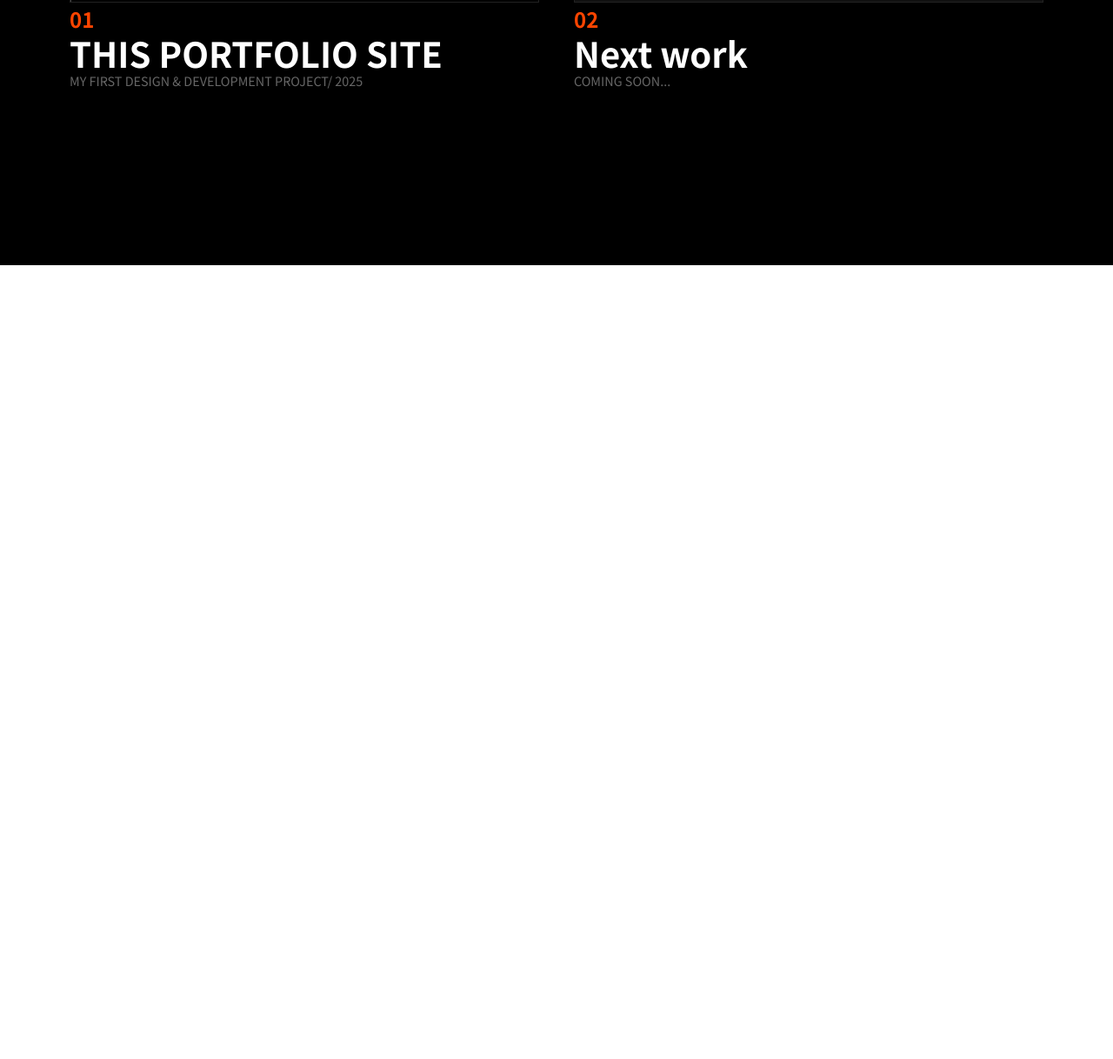
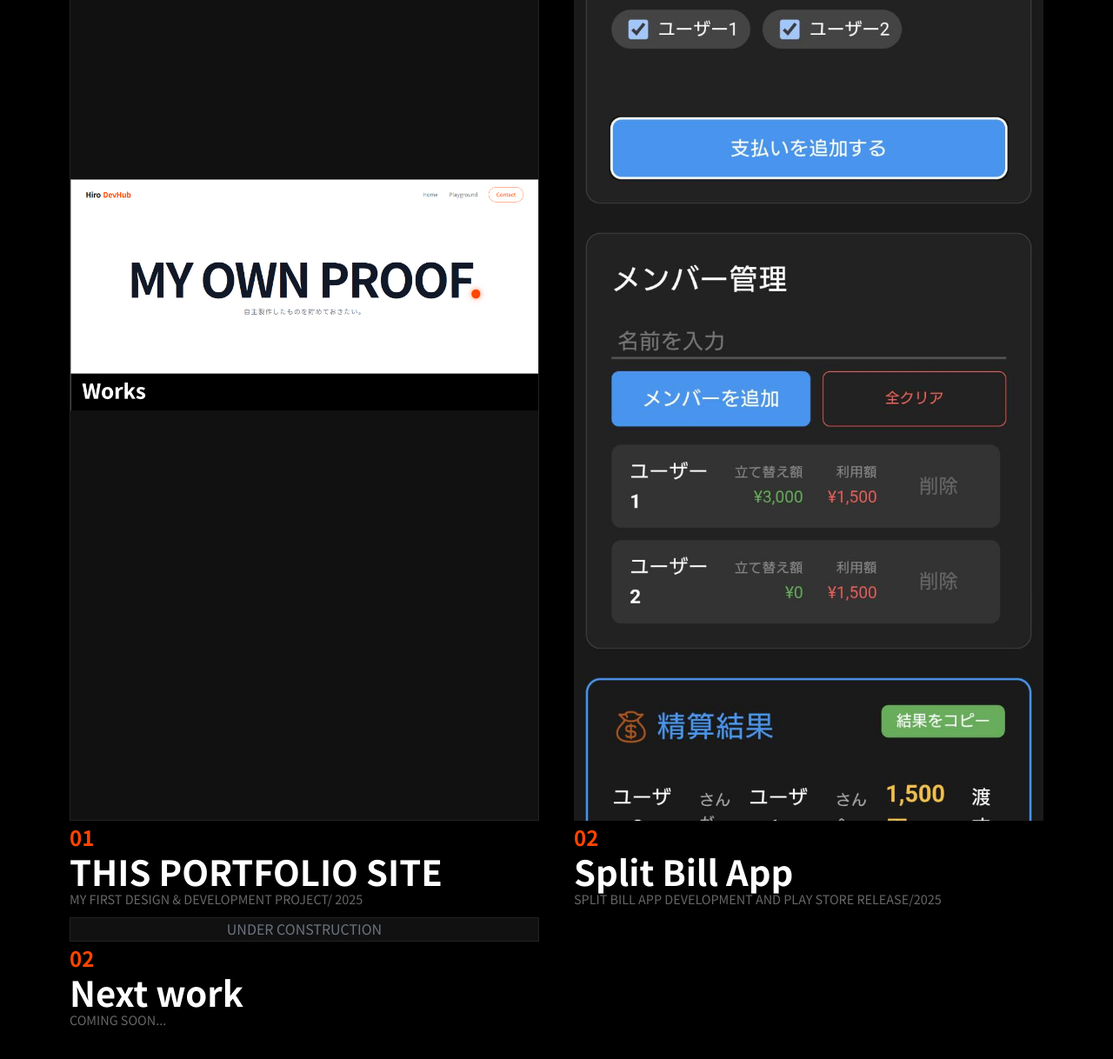
Before and after one commit to Mishima-Hiromi/my-dev-hub, a plain HTML site: page index.html in a window 1280 px wide. Shown: the part 826-2044 px from the top of the page at 87% size. Before the commit the page ends 1131 px from the top, so only its background shows below. Drawn offline with Linux system fonts and the light colour scheme.

Commit message:
2つ目の作品を追加

```diff
--- a/index.html
+++ b/index.html
@@ -65,6 +65,26 @@
         </div>
         <!-- 作品2 -->
         <div class="project-card">
+          <a
+            href="https://mishima-hiromi.github.io/split-bills-app/"
+            class="project-card"
+            target="_blank"
+          ></a>
+          <img
+            src="split-bill.png"
+            alt="Split-bill-smartdevice-app"
+            class="project-img"
+          />
+          <div class="project-info">
+            <span class="project-number">02</span>
+            <h3 class="project-title">Split Bill App</h3>
+            <p class="project-category">
+              SPLIT BILL APP DEVELOPMENT AND PLAY STORE RELEASE/2025
+            </p>
+          </div>
+        </div>
+        <!-- 作品3 -->
+        <div class="project-card">
           <a href="#" class="project-card" target="_blank"></a>
           <div class="project-image">
             UNDER CONSTRUCTION
```
Also changed, not shown: split-bill.png (added).
